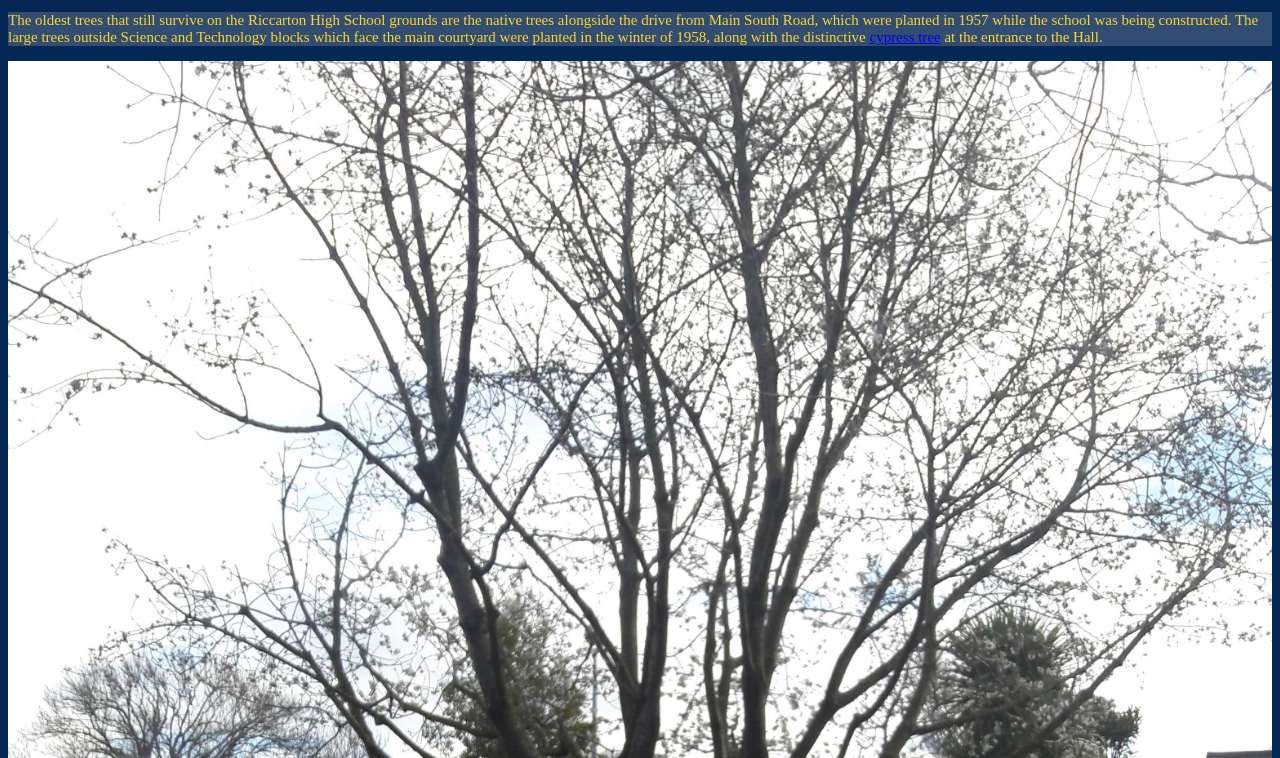
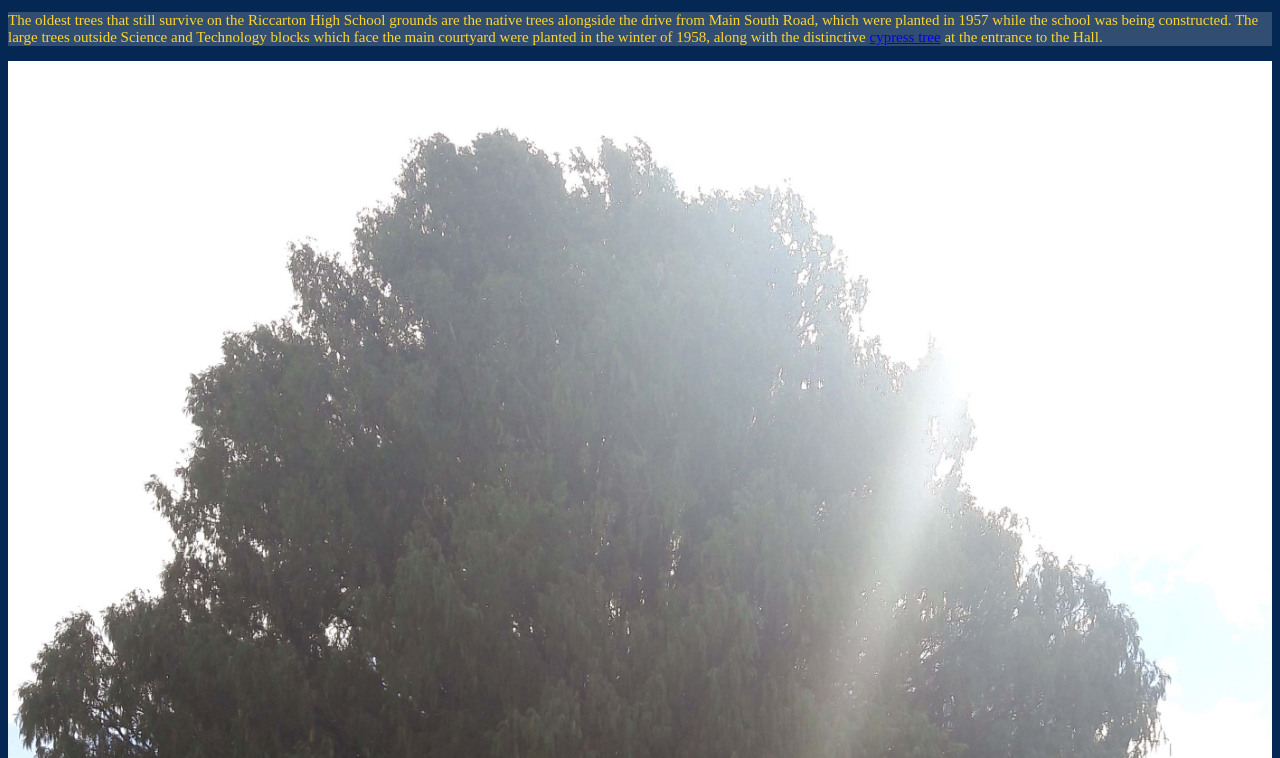
Before and after one commit to seantaylorRHS/Significant-Trees-of-Riccarton-High-School, a plain HTML site: page Early-Trees.html in a window 1280 px wide. Shown: the part 42-800 px from the top of the page. Drawn offline with Linux system fonts and the light colour scheme.

Commit message:
Update Early-Trees.html
fixed having wrong img on page

```diff
--- a/Early-Trees.html
+++ b/Early-Trees.html
@@ -11,5 +11,5 @@
   <p>
     The oldest trees that still survive on the Riccarton High School grounds are the native trees alongside the drive from Main South Road, which were planted in 1957 while the school was being constructed. The large trees outside Science and Technology blocks which face the main courtyard were planted in the winter of 1958, along with the distinctive <a href="https://en.wikipedia.org/wiki/Cypress">cypress tree</a> at the entrance to the Hall.
   </p>
-  <img src="20170915_135459-web.jpg" style="max-width: 100%; height: auto;" alt="A cypress tree at the entrance to the Hall"/>
+  <img src="20170915_134915.jpg" style="max-width: 100%; height: auto;" alt="A cypress tree at the entrance to the Hall"/>
 </body>
```
